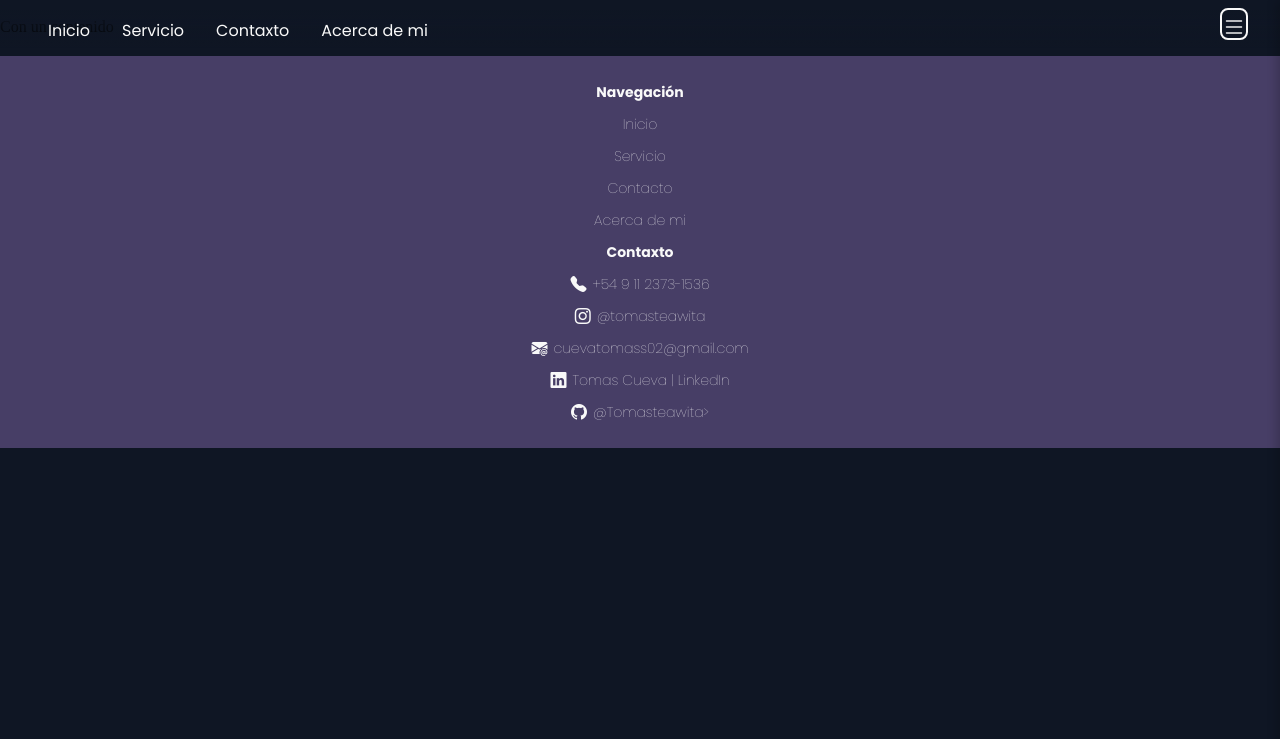
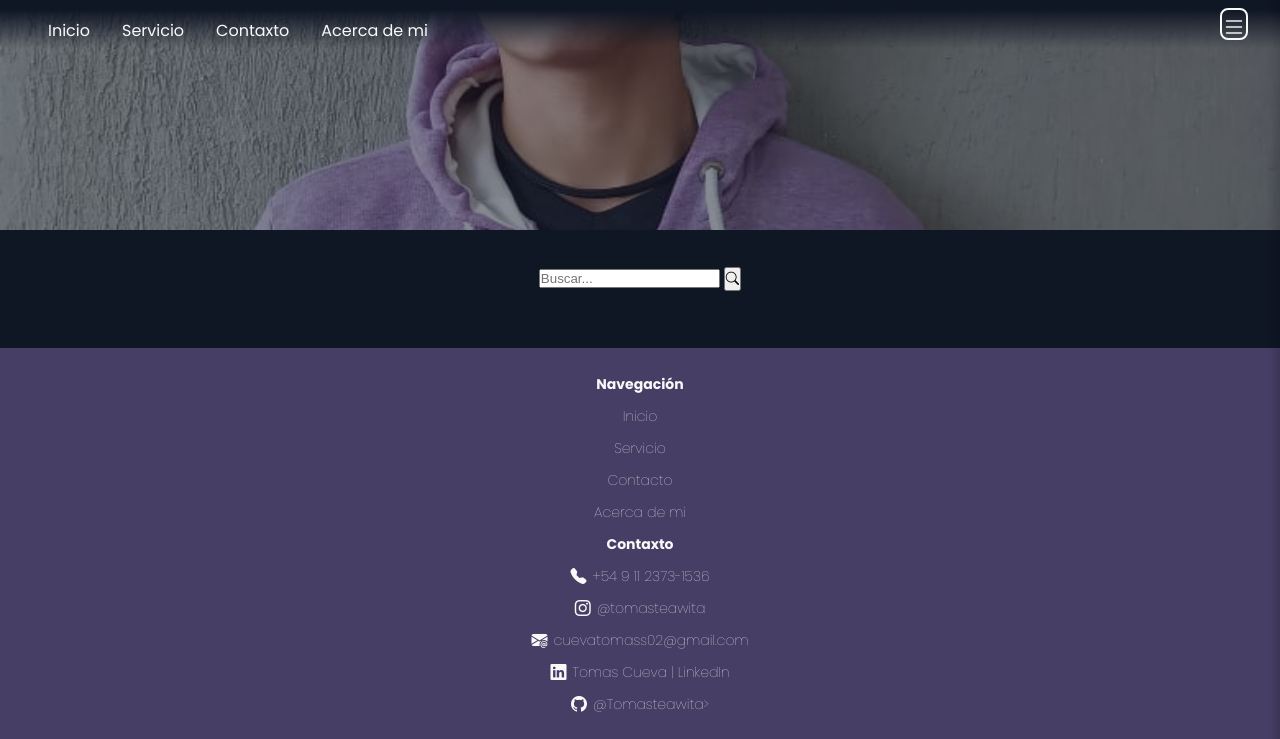
Before and after one commit to Tomasteawita/blog, a Django app: page / in a window 1280 px wide. Shown: the top 739 px of the page. Run offline with Django 4.2, Linux system fonts and the light colour scheme; some libraries are stand-ins or nearby versions.

Commit message:
feat(image-background)

```diff
--- a/blog/static/css/style.css
+++ b/blog/static/css/style.css
@@ -46,6 +46,7 @@ header {
   height: 48px;
   position: fixed;
   width: 100%;
+  z-index: 100;
 }
 header nav {
   display: flex;
@@ -172,6 +173,30 @@ footer a:hover {
   text-decoration: underline;
 }
 
+.image-background {
+  height: 230px;
+}
+.image-background img {
+  position: relative;
+  width: 100%;
+  height: 230px;
+  object-fit: cover;
+}
+.image-background div {
+  position: absolute;
+  top: 0px;
+  left: 0px;
+  background: rgba(15, 22, 36, 0.5);
+  width: 100%;
+  height: 230px;
+}
+
+.search {
+  display: grid;
+  place-content: center;
+  height: 98px;
+}
+
 * {
   margin: 0;
   padding: 0;
--- a/blog/static/scss/main/_header.scss
+++ b/blog/static/scss/base/_header.scss
@@ -4,6 +4,7 @@ header {
     height: 48px;
     position: fixed;
     width: 100%;
+    z-index: 100;
     nav {
       display: flex;
       flex-direction: row;
--- /dev/null
+++ b/blog/static/scss/main/_image-background.scss
@@ -0,0 +1,17 @@
+.image-background{
+    height: 230px;
+    img{
+        position: relative;
+        width: 100%;
+        height: 230px;
+        object-fit: cover;
+    }
+    div{
+        position: absolute;
+        top: 0px;
+        left: 0px;
+        background: rgba(15, 22, 36, 0.50);
+        width: 100%;
+        height: 230px;
+    }
+}
--- /dev/null
+++ b/blog/static/scss/main/_search.scss
@@ -0,0 +1,5 @@
+.search{
+    display: grid;
+    place-content: center;
+    height: 98px;
+}
--- a/blog/static/scss/style.scss
+++ b/blog/static/scss/style.scss
@@ -1,7 +1,8 @@
 @import 'vars/vars';
-@import 'main/header';
-@import 'main/footer';
-
+@import 'base/header';
+@import 'base/footer';
+@import 'main/image-background';
+@import 'main/search';
 *{
     margin: 0;
     padding: 0;
--- a/blog/templates/index.html
+++ b/blog/templates/index.html
@@ -1,11 +1,32 @@
 {% extends 'base/base.html' %}
 {% load static %}
+{% block meta %}
+<meta name="description" content="Tomasteawita es un blog de tecnología, donde se publican artículos sobre programación, desarrollo web, desarrollo móvil, diseño web, diseño gráfico, marketing digital, SEO, SEM, SMM, y mucho más.">
+<meta name="keywords" content="tomasteawita, blog, tecnología, programación, desarrollo web, desarrollo móvil, diseño web, diseño gráfico, marketing digital, SEO, SEM, SMM">
+<meta name="author" content="Tomasteawita">
+<meta property="og:title" content="Tomasteawita | blog">
+<meta property="og:description" content="Tomasteawita es un blog de tecnología, donde se publican artículos sobre programación, desarrollo web, desarrollo móvil, diseño web, diseño gráfico, marketing digital, SEO, SEM, SMM, y mucho más.">
+<meta property="og:image" content="{% static 'img/logo.png' %}">
+<meta property="og:url" content="https://tomasteawita.com">
+<meta property="og:site_name" content="Tomasteawita">
+<meta property="og:locale" content="es_ES">
+<meta property="og:type" content="website">
+<meta property="og:locale:alternate" content="en_US">
+<meta property="og:locale:alternate" content="es_ES">
+<meta property="og:locale:alternate" content="es_LA">
+{% endblock meta %}
 {% block title %}Tomasteawita | blog{% endblock title %}
 {% block main %}
 <main>
-    <section>
-        <img src="" alt="">
-        <div>Con un contenido</div>
+    <section class="image-background">
+        <img src="{% static 'images/FOROPERFIL.jpeg' %}" alt="Tomasteawita">
+        <div></div>
+    </section>
+    <section class="search">
+        <form method="GET">
+            <input type="text" name="search" placeholder="Buscar...">
+            <button type="submit"><i class="bi bi-search"></i></button>
+        </form>
     </section>
 </main>
 {% endblock main %}
```
Also changed, not shown: blog/static/scss/base/_footer.scss (renamed from blog/static/scss/main/_footer.scss), 2 other files.
